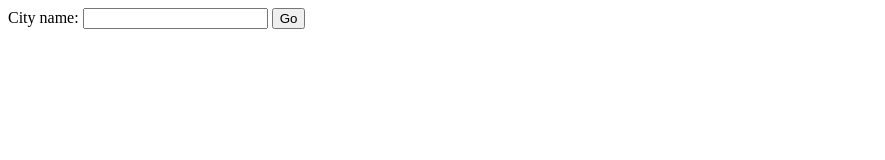
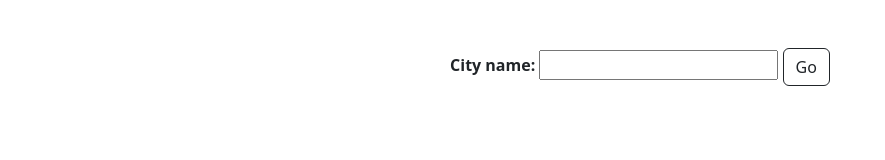
Before and after one commit to MiaNguyen912/WeatherInfo-Express-UsingOpenweatherAPI, a website: page index.html in a window 1280 px wide. Shown: the whole page, without its empty margins (0-885 px from the left). Drawn offline with nearby package versions, Linux system fonts and the light colour scheme.

Commit message:
add bootstrap style

```diff
--- a/index.html
+++ b/index.html
@@ -4,13 +4,18 @@
     <meta charset="UTF-8">
     <meta http-equiv="X-UA-Compatible" content="IE=edge">
     <meta name="viewport" content="width=device-width, initial-scale=1.0">
+
+    <!-- bootstrap -->
+    <link href="https://cdn.jsdelivr.net/npm/bootstrap@5.3.0-alpha1/dist/css/bootstrap.min.css" rel="stylesheet" integrity="sha384-GLhlTQ8iRABdZLl6O3oVMWSktQOp6b7In1Zl3/Jr59b6EGGoI1aFkw7cmDA6j6gD" crossorigin="anonymous">
+    <script src="https://cdn.jsdelivr.net/npm/bootstrap@5.3.0-alpha1/dist/js/bootstrap.bundle.min.js" integrity="sha384-w76AqPfDkMBDXo30jS1Sgez6pr3x5MlQ1ZAGC+nuZB+EYdgRZgiwxhTBTkF7CXvN" crossorigin="anonymous"></script>
+
     <title>Weather App</title>
 </head>
 <body>
-    <form action="/" method="post">
-        <label for="cityInput">City name: </label>
+    <form class="text-center mt-5" action="/" method="post">
+        <label class="fw-bold" for="cityInput">City name: </label>
         <input id="cityInput" type="text" name="cityName">
-        <button type="submit">Go</button>
+        <button class="btn btn-outline-dark" type="submit">Go</button>
     </form>
 
 </body>
```
